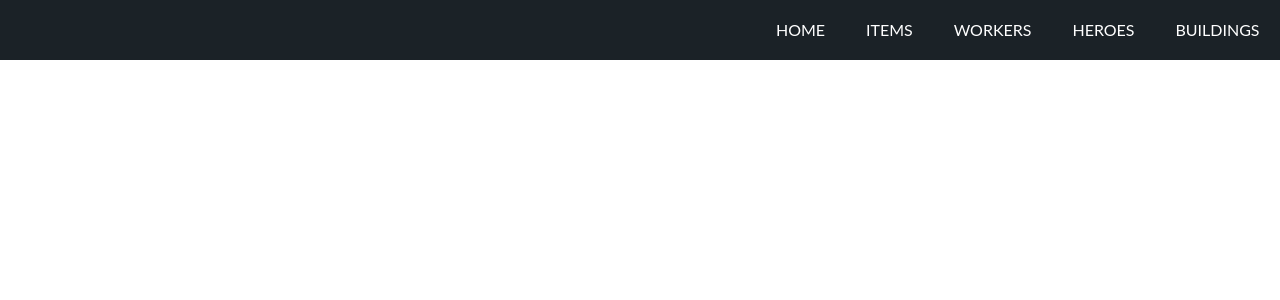
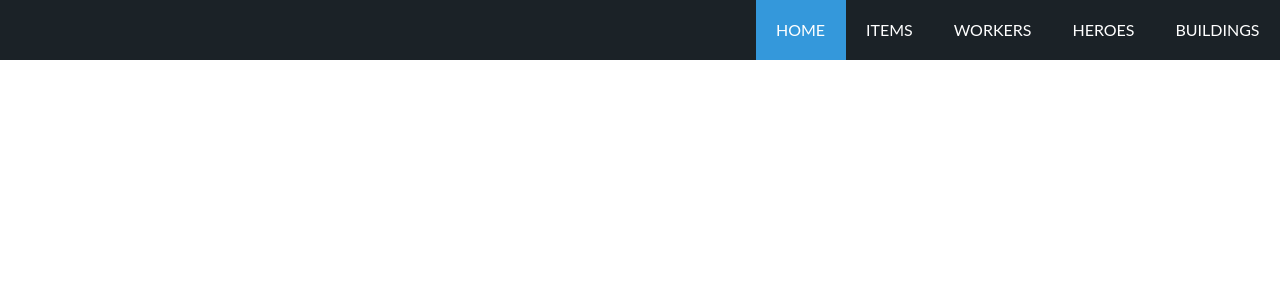
Before and after one commit to sooeung2/shdatahub, a React app: page / in a window 1280 px wide. Shown: the top 300 px of the page. Built offline with nearby package versions, Linux system fonts and the light colour scheme; the HTML template or start-up script is replaced by a standard one.

Commit message:
pass down active props

```diff
--- a/src/components/NavLink.jsx
+++ b/src/components/NavLink.jsx
@@ -3,6 +3,7 @@ import { Link } from 'react-router';
 
 const NavLink = ({toPath, active, switchContainer}) => {
   const to = toPath === 'home' ? `/` : `/${toPath}`;
+  console.log(toPath, active)
   return (
     <li>
       <Link to={to} className={toPath === active ? 'active' : ''} onClick={() => switchContainer(toPath)}>
--- a/src/containers/NavBar.jsx
+++ b/src/containers/NavBar.jsx
@@ -1,10 +1,10 @@
 import React from 'react';
 import { NavLink } from 'components';
 
-const NavBar = ({switchContainer}) => {
+const NavBar = ({active, switchContainer}) => {
   const linkNames = ['home', 'items', 'workers', 'heroes', 'buildings'];
   const navLinks = linkNames.map(name => {
-    return <NavLink key={name} toPath={name} switchContainer={switchContainer} />
+    return <NavLink key={name} toPath={name} active={active} switchContainer={switchContainer} />
   });
   return (
     <nav className="nav-bar">
```
